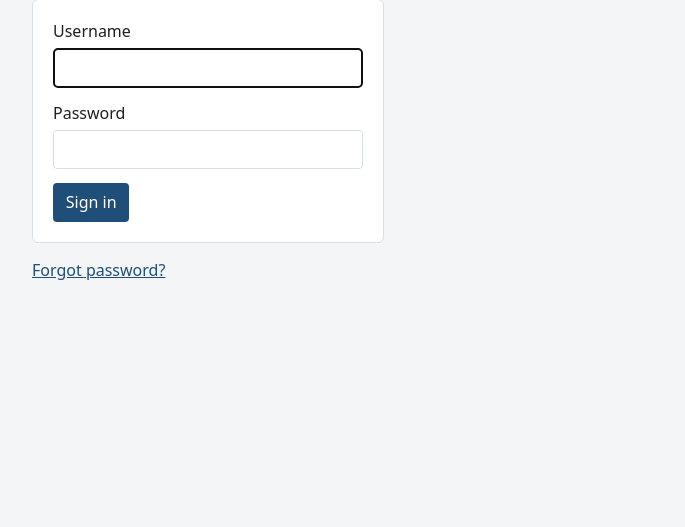
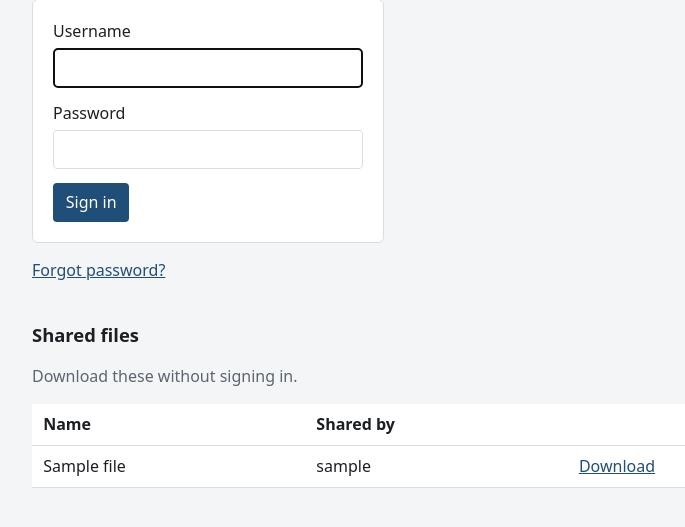
Before and after one commit to technokowski/grok-fastapi, a FastAPI app: page /login in a window 1280 px wide. Shown: the part 81-608 px from the top of the page, without its empty margins (212-897 px from the left). Run offline with FastAPI, Linux system fonts and the light colour scheme; tables that the repository leaves empty hold one stand-in row (values such as "Sample post").

Commit message:
Add public shared files on the sign-in page
Users can share copies into data/share/. Visitors may download those
files without signing in. Toggle PUBLIC_SHARE_ENABLED to hide it.

```diff
--- a/app/config.py
+++ b/app/config.py
@@ -5,6 +5,7 @@ APP_DIR = Path(__file__).resolve().parent
 DATA_DIR = BASE_DIR / "data"
 DB_PATH = DATA_DIR / "app.db"
 UPLOADS_DIR = DATA_DIR / "uploads"
+SHARE_DIR = DATA_DIR / "share"
 MAX_UPLOAD_BYTES = 50 * 1024 * 1024
 FFMPEG_BIN = "ffmpeg"
 FFMPEG_TIMEOUT_SECS = 300
@@ -26,7 +27,12 @@ PUBLIC_PATHS = {
 PUBLIC_PREFIXES = (
     "/static/",
     "/reset-password/",
+    "/share/download/",
 )
+
+# Set to False to hide public shared files on the sign-in page and
+# remove Share/Unshare on the Files page. Sign-in is unchanged.
+PUBLIC_SHARE_ENABLED = True
 
 BOOTSTRAP_USERNAME = "admin"
 BOOTSTRAP_PASSWORD = "root"
--- a/app/db.py
+++ b/app/db.py
@@ -4,7 +4,7 @@ from sqlalchemy import create_engine, func, select
 from sqlalchemy.orm import Session, sessionmaker
 
 from app.config import BOOTSTRAP_PASSWORD, BOOTSTRAP_USERNAME, DATA_DIR, DB_PATH
-from app.files import ensure_uploads_dir
+from app.files import ensure_share_dir, ensure_uploads_dir
 from app.models import Base, User
 from app.security import hash_password
 
@@ -19,6 +19,7 @@ SessionLocal = sessionmaker(bind=engine, autoflush=False, autocommit=False)
 
 def init_db() -> None:
     ensure_uploads_dir()
+    ensure_share_dir()
     Base.metadata.create_all(bind=engine)
     with SessionLocal() as db:
         count = db.scalar(select(func.count()).select_from(User)) or 0
--- a/app/main.py
+++ b/app/main.py
@@ -21,17 +21,21 @@ from app.auth import (
     record_login_attempt,
     too_many_attempts,
 )
-from app.config import APP_DIR, PUBLIC_PATHS, PUBLIC_PREFIXES
+from app.config import APP_DIR, PUBLIC_PATHS, PUBLIC_PREFIXES, PUBLIC_SHARE_ENABLED
 from app.db import get_db, init_db
 from app.files import (
     convert_wav_to_mp3,
+    copy_to_share,
     delete_user_file,
     is_wav,
     list_user_files,
+    remove_share_file,
+    resolve_share_file,
     resolve_user_file,
+    safe_filename,
     save_upload,
 )
-from app.models import User
+from app.models import SharedFile, User
 from app.security import (
     hash_password,
     normalize_username,
@@ -97,6 +101,44 @@ async def auth_gate(request: Request, call_next):
     return await call_next(request)
 
 
+def public_shared_files(db: Session) -> list[dict]:
+    if not PUBLIC_SHARE_ENABLED:
+        return []
+    rows = db.execute(
+        select(SharedFile, User.username)
+        .join(User, User.id == SharedFile.user_id)
+        .order_by(SharedFile.created_at.desc())
+    ).all()
+    return [
+        {"id": item.id, "name": item.original_name, "username": username}
+        for item, username in rows
+    ]
+
+
+def shared_names_for(db: Session, user_id: int) -> set[str]:
+    if not PUBLIC_SHARE_ENABLED:
+        return set()
+    return set(
+        db.scalars(select(SharedFile.original_name).where(SharedFile.user_id == user_id))
+    )
+
+
+def drop_shares_for_file(db: Session, user_id: int, filename: str) -> None:
+    rows = list(
+        db.scalars(
+            select(SharedFile).where(
+                SharedFile.user_id == user_id,
+                SharedFile.original_name == filename,
+            )
+        )
+    )
+    for row in rows:
+        remove_share_file(row.stored_name)
+        db.delete(row)
+    if rows:
+        db.commit()
+
+
 # ---------------------------------------------------------------------------
 # Pages
 # To add a page:
@@ -122,12 +164,12 @@ def elite(request: Request):
 
 
 @app.get("/files")
-def files_page(request: Request):
-    return render(
-        request,
-        "files.html",
-        files=list_user_files(request.state.user.username),
-    )
+def files_page(request: Request, db: Session = Depends(get_db)):
+    files = list_user_files(request.state.user.username)
+    shared = shared_names_for(db, request.state.user.id)
+    for item in files:
+        item["shared"] = item["name"] in shared
+    return render(request, "files.html", files=files)
 
 
 @app.post("/files/upload")
@@ -171,6 +213,7 @@ def files_delete(
     request: Request,
     filename: str = Form(...),
     csrf: str = Form(""),
+    db: Session = Depends(get_db),
 ):
     if not check_csrf(request, csrf):
         return redirect("/files", "Invalid form token.", "error")
@@ -178,7 +221,73 @@ def files_delete(
         name = delete_user_file(request.state.user.username, filename)
     except ValueError as exc:
         return redirect("/files", str(exc), "error")
+    drop_shares_for_file(db, request.state.user.id, name)
     return redirect("/files", f"Deleted {name}.")
+
+
+@app.post("/files/share")
+def files_share(
+    request: Request,
+    filename: str = Form(...),
+    csrf: str = Form(""),
+    db: Session = Depends(get_db),
+):
+    if not PUBLIC_SHARE_ENABLED:
+        return redirect("/files", "Sharing is turned off.", "error")
+    if not check_csrf(request, csrf):
+        return redirect("/files", "Invalid form token.", "error")
+    path = resolve_user_file(request.state.user.username, filename)
+    if path is None:
+        return redirect("/files", "File not found.", "error")
+    already = db.scalar(
+        select(SharedFile).where(
+            SharedFile.user_id == request.state.user.id,
+            SharedFile.original_name == path.name,
+        )
+    )
+    if already is not None:
+        return redirect("/files", f"{path.name} is already shared.")
+    stored = copy_to_share(path, path.name)
+    db.add(
+        SharedFile(
+            user_id=request.state.user.id,
+            original_name=path.name,
+            stored_name=stored,
+        )
+    )
+    db.commit()
+    return redirect("/files", f"Shared {path.name}.")
+
+
+@app.post("/files/unshare")
+def files_unshare(
+    request: Request,
+    filename: str = Form(...),
+    csrf: str = Form(""),
+    db: Session = Depends(get_db),
+):
+    if not PUBLIC_SHARE_ENABLED:
+        return redirect("/files", "Sharing is turned off.", "error")
+    if not check_csrf(request, csrf):
+        return redirect("/files", "Invalid form token.", "error")
+    name = safe_filename(filename)
+    if not name:
+        return redirect("/files", "File not found.", "error")
+    drop_shares_for_file(db, request.state.user.id, name)
+    return redirect("/files", f"Stopped sharing {name}.")
+
+
+@app.get("/share/download/{share_id}")
+def share_download(share_id: int, db: Session = Depends(get_db)):
+    if not PUBLIC_SHARE_ENABLED:
+        return redirect("/login", "Sharing is turned off.", "error")
+    row = db.get(SharedFile, share_id)
+    if row is None:
+        return redirect("/login", "File not found.", "error")
+    path = resolve_share_file(row.stored_name)
+    if path is None:
+        return redirect("/login", "File not found.", "error")
+    return FileResponse(path, filename=row.original_name)
 
 
 # ---------------------------------------------------------------------------
@@ -187,8 +296,8 @@ def files_delete(
 
 
 @app.get("/login")
-def login_form(request: Request):
-    return render(request, "login.html")
+def login_form(request: Request, db: Session = Depends(get_db)):
+    return render(request, "login.html", shared_files=public_shared_files(db))
 
 
 @app.post("/login")
@@ -200,7 +309,13 @@ def login(
     db: Session = Depends(get_db),
 ):
     if not check_csrf(request, csrf):
-        return render(request, "login.html", error="Invalid form token. Try again.", status_code=403)
+        return render(
+            request,
+            "login.html",
+            error="Invalid form token. Try again.",
+            shared_files=public_shared_files(db),
+            status_code=403,
+        )
 
     username = normalize_username(username)
     ip = client_ip(request)
@@ -210,13 +325,20 @@ def login(
             request,
             "login.html",
             error="Too many sign-in attempts. Try again in 15 minutes.",
+            shared_files=public_shared_files(db),
             status_code=429,
         )
 
     user = authenticate(db, username, password)
     if user is None:
         record_login_attempt(db, username, ip, False)
-        return render(request, "login.html", error="Invalid username or password.", status_code=401)
+        return render(
+            request,
+            "login.html",
+            error="Invalid username or password.",
+            shared_files=public_shared_files(db),
+            status_code=401,
+        )
 
     record_login_attempt(db, username, ip, True)
     sid = create_session(db, user)
--- a/app/static/style.css
+++ b/app/static/style.css
@@ -111,3 +111,5 @@ th, td {
 }
 .inline { display: inline; }
 td .inline { margin-left: 0.75rem; }
+.shared-block { margin-top: 2.5rem; }
+.shared-block h2 { font-size: 1.15rem; margin: 0 0 0.5rem; }
--- a/app/templates/login.html
+++ b/app/templates/login.html
@@ -16,4 +16,32 @@
   <button type="submit">Sign in</button>
 </form>
 <p class="muted"><a href="/forgot-password">Forgot password?</a></p>
+{% if public_share_enabled %}
+<section class="shared-block">
+  <h2>Shared files</h2>
+  <p class="muted">Download these without signing in.</p>
+  {% if shared_files %}
+  <table>
+    <thead>
+      <tr>
+        <th>Name</th>
+        <th>Shared by</th>
+        <th></th>
+      </tr>
+    </thead>
+    <tbody>
+      {% for f in shared_files %}
+      <tr>
+        <td>{{ f.name }}</td>
+        <td>{{ f.username }}</td>
+        <td><a href="/share/download/{{ f.id }}">Download</a></td>
+      </tr>
+      {% endfor %}
+    </tbody>
+  </table>
+  {% else %}
+  <p class="muted">No files are shared yet.</p>
+  {% endif %}
+</section>
+{% endif %}
 {% endblock %}
--- a/app/web.py
+++ b/app/web.py
@@ -8,7 +8,14 @@ from starlette.requests import Request
 from starlette.responses import Response
 
 from app.auth import CurrentUser
-from app.config import APP_DIR, CSRF_COOKIE, FLASH_COOKIE, SESSION_COOKIE, SESSION_TTL_DAYS
+from app.config import (
+    APP_DIR,
+    CSRF_COOKIE,
+    FLASH_COOKIE,
+    PUBLIC_SHARE_ENABLED,
+    SESSION_COOKIE,
+    SESSION_TTL_DAYS,
+)
 from app.security import digest_equal, new_token
 
 templates = Jinja2Templates(directory=str(APP_DIR / "templates"))
@@ -103,6 +110,7 @@ def render(request: Request, template: str, status_code: int = 200, **ctx) -> Re
             "nav_items": visible_nav(user),
             "csrf_token": csrf_token,
             "flash": flash,
+            "public_share_enabled": PUBLIC_SHARE_ENABLED,
             **ctx,
         },
         status_code=status_code,
```
Also changed, not shown: app/files.py (+41 -0 lines), app/models.py (+13 -0 lines), app/templates/files.html (+18 -0 lines), README.md.
